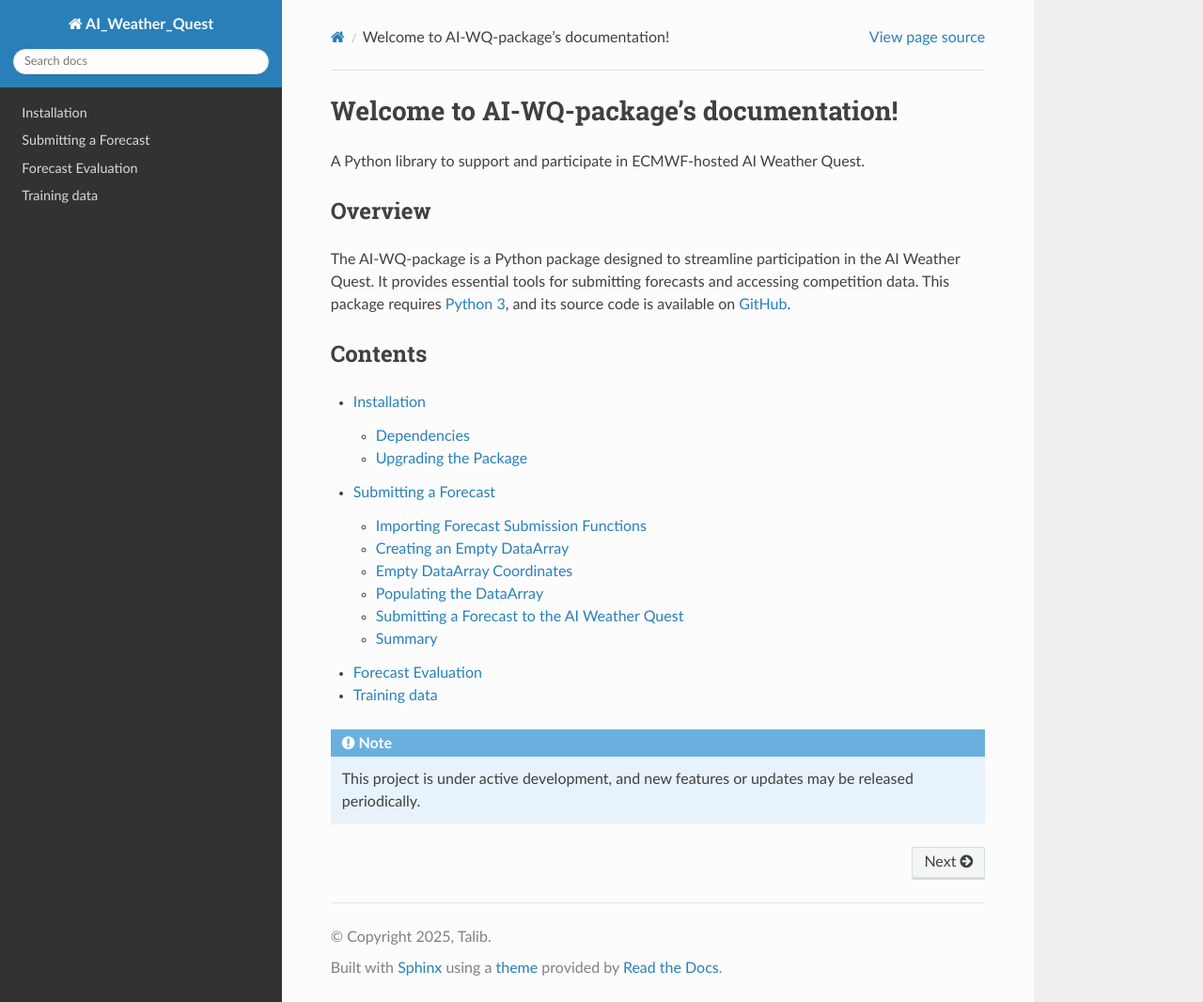
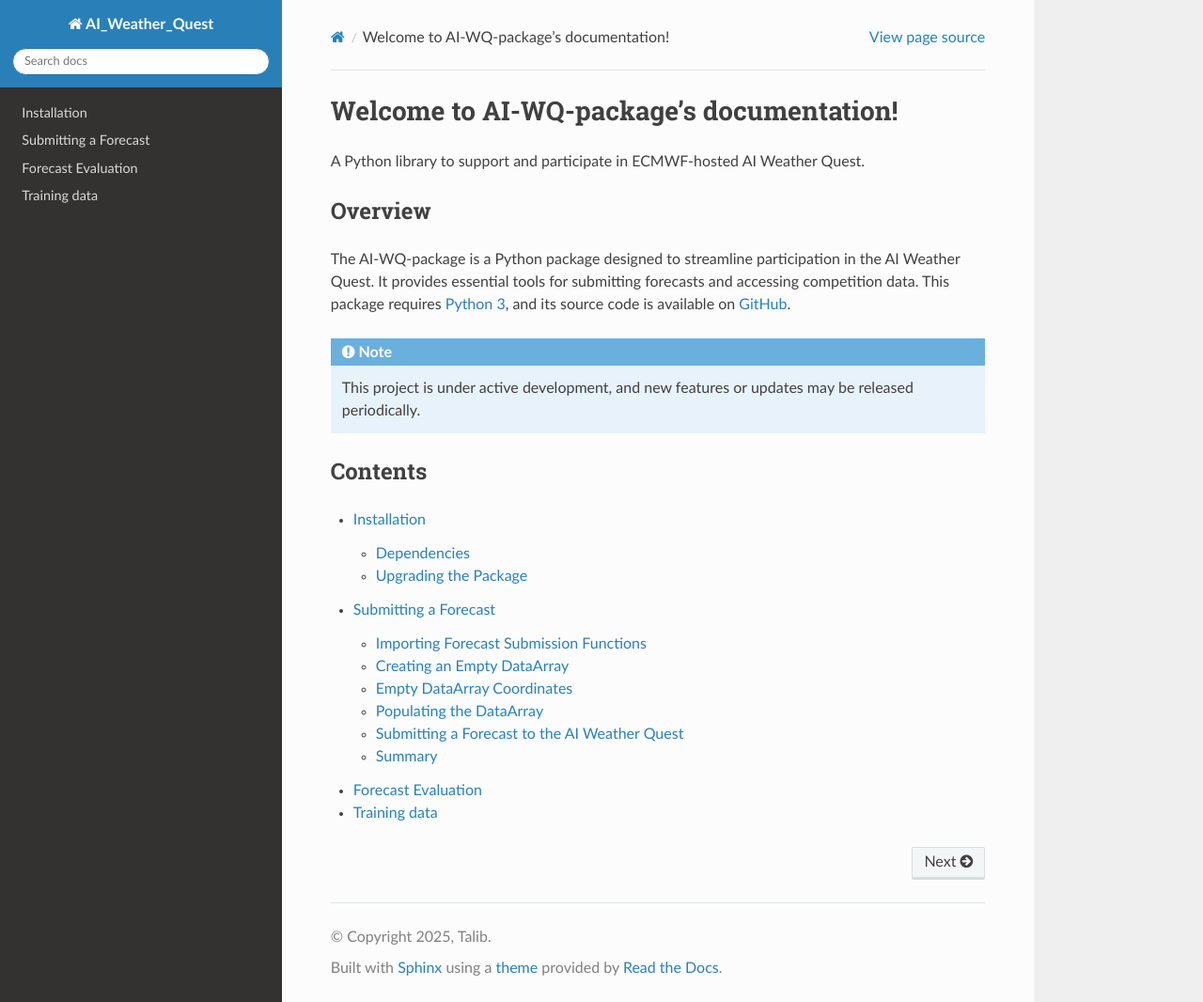
Before and after one commit to joshuatalib/AI_weather_quest, a Sphinx documentation site: the page built from docs/source/index.rst, in a window 1280 px wide and 1066 px high. Shown: the whole window at 94% size. Built offline with Sphinx 7.4.7 and the Read the Docs theme 3.1.0, drawn with Linux system fonts in a browser that asks for light colours; pages that are not in the unit, such as notebooks, are missing from menus; part of the change alters nothing that is shown.

```diff
--- a/docs/source/index.rst
+++ b/docs/source/index.rst
@@ -7,6 +7,9 @@ Overview
 --------
 The AI-WQ-package is a Python package designed to streamline participation in the AI Weather Quest. It provides essential tools for submitting forecasts and accessing competition data. This package requires `Python 3 <https://wiki.python.org/moin/BeginnersGuide/Download>`__, and its source code is available on `GitHub <https://github.com/joshuatalib/AI_weather_quest>`__.
 
+.. note::
+
+   This project is under active development, and new features or updates may be released periodically.
 
 Contents
 --------
@@ -18,7 +21,3 @@ Contents
    submit_forecast
    forecast_evaluation
    training_data
-
-.. note::
-
-   This project is under active development, and new features or updates may be released periodically.
```
